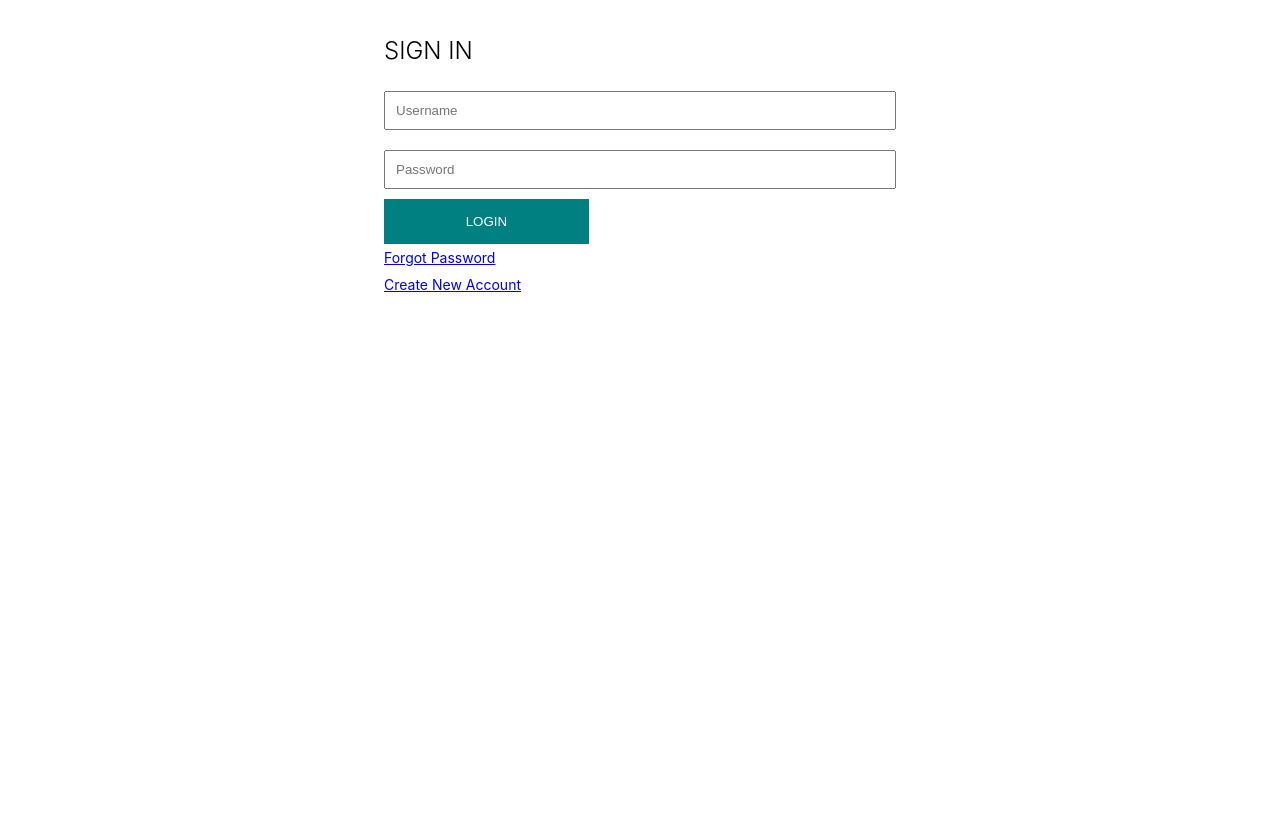
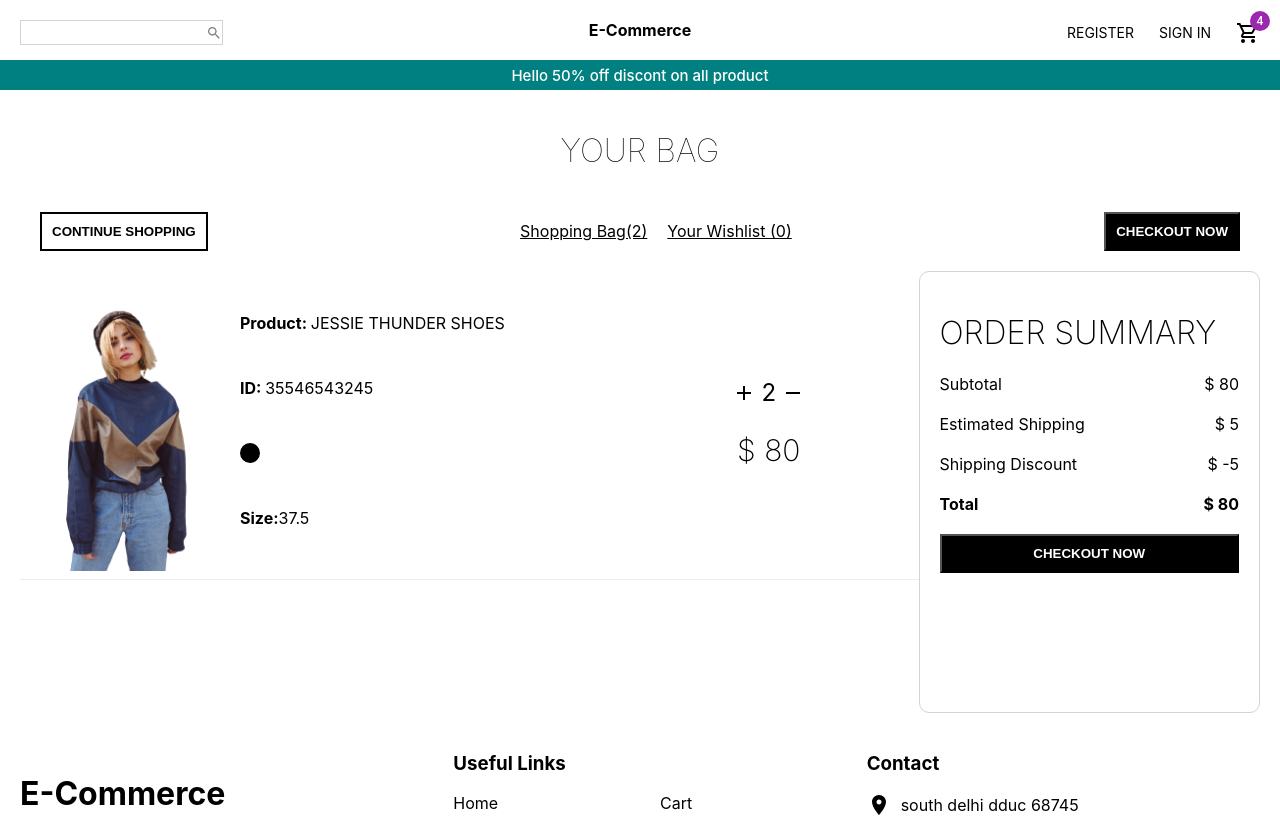
Before and after one commit to FalendraDewangan/ecommerce, a React (Create React App) app: page / in a window 1280 px wide. Shown: the top 817 px of the page. Built offline with nearby package versions, Linux system fonts and the light colour scheme.

Commit message:
Adding cart Page

```diff
--- a/src/App.js
+++ b/src/App.js
@@ -1,5 +1,6 @@
 import './App.css';
-import Login from './pages/Login';
+import Cart from './pages/Cart';
+// import Login from './pages/Login';
 // import Register from './pages/Register';
 // import ProductPage from './pages/ProductPage';
 // import Home from './pages/Home';
@@ -12,7 +13,8 @@ function App() {
       {/* <Productlist/> */}
       {/* <ProductPage/> */}
       {/* <Register/> */}
-      <Login/>
+      {/* <Login/> */}
+      <Cart/>
     </div>
   );
 }
--- /dev/null
+++ b/src/css/Cart.css
@@ -0,0 +1,121 @@
+.cart .wrapper{
+    padding: 20px;
+}
+
+.cart .wrapper .title{
+    font-weight: 100;
+    text-align: center;
+}
+
+.cart .top{
+    padding: 20px;
+    display: flex;
+    align-items: center;
+    justify-content: space-between;
+}
+
+.cart .top button{
+    padding: 10px;
+    font-weight: 600;
+    cursor: pointer;
+}
+
+.cart .top .topText{
+    margin: 0px 10px;
+    text-decoration: underline;
+    cursor: pointer;
+    font-weight: 600px;
+}
+
+.cart .bottom{
+    display: flex;
+   justify-content: space-between;
+}
+
+.cart .bottom .info{
+    flex: 3;
+}
+
+.cart .bottom .product{
+    display: flex;
+    justify-content: space-between;
+}
+
+.cart .bottom .productDetail{
+    flex: 2;
+    display: flex;
+}
+
+.cart .bottom .productDetail img{
+    width: 200px;
+}
+
+.cart .bottom .detail{
+    padding: 20px;
+    display: flex;
+    flex-direction: column;
+    justify-content: space-around;
+}
+
+.cart .bottom .priceDetail{
+    flex: 1;
+    display: flex;
+    justify-content: center;
+    align-items: center;
+    flex-direction: column;
+}
+
+.cart .bottom .productColor{
+    width: 20px;
+    height: 20px;
+    border-radius: 50%;
+}
+
+.cart .productAmountContainer{
+    display: flex;
+    align-items: center;
+    margin-bottom: 20px;
+}
+
+.cart .productAmountContainer .productAmount{
+    font-size: 24px;
+    margin: 5px;
+}
+
+.cart .priceDetail .productPrice{
+    font-size: 30px;
+    font-weight: 200;
+}
+
+.cart hr{
+    border: none;
+    height: 1px;
+    background-color: #eee;
+}
+
+.cart .bottom .summary{
+    flex: 1;
+    border: 0.5px solid lightgray;
+    border-radius: 10px;
+    padding: 20px;
+    height: 50vh;
+    overflow-y: scroll;
+}
+
+.cart .bottom .summary .summaryTitle{
+    font-weight: 200;
+}
+
+.cart .bottom .summary .summaryItem{
+    margin: 20px 0px;
+    display: flex;
+    justify-content: space-between;
+}
+
+.cart .bottom .summary button{
+    width: 100%;
+    padding: 10px;
+    background-color: black;
+    color: white;
+    font-weight: 600;
+}
--- /dev/null
+++ b/src/pages/Cart.js
@@ -0,0 +1,75 @@
+import Navbar from '../components/Navbar'
+import Announcement from '../components/Announcement'
+import Footer from '../components/Footer'
+import '../css/Cart.css'
+import { Add, Remove } from '@mui/icons-material'
+
+const Cart = () => {
+  return (
+    <div className="cart">
+      <Navbar />
+      <Announcement />
+      <div className="wrapper">
+        <h1 className="title">YOUR BAG</h1>
+        <div className="top">
+          <button style={{ border: "2px solid black", backgroundColor: "transparent" }}>CONTINUE SHOPPING</button>
+          <div className="topTexts">
+            <span className="topText">Shopping Bag(2)</span>
+            <span className="topText">Your Wishlist (0)</span>
+          </div>
+          <button style={{ backgroundColor: "black", color: "white" }}>CHECKOUT NOW</button>
+        </div>
+        <div className="bottom">
+          <div className="info">
+            <div className="product">
+              <div className="productDetail">
+                <img src="/static/3.png" alt="" />
+                <div className="detail">
+                  <div className="name"><b>Product: </b>JESSIE THUNDER SHOES</div>
+                  <div className="id"><b>ID: </b>35546543245</div>
+                  <div className="productColor" style={{ backgroundColor: "black" }} />
+                  <div className="productSize"><b>Size:</b>37.5</div>
+                </div>
+              </div>
+              <div className="priceDetail">
+                <div className="productAmountContainer">
+                  <Add/>
+                  <div className="productAmount">2</div>
+                  <Remove/>
+                </div>
+                <div className="productPrice">$ 80</div>
+              </div>
+            </div>
+            <hr />
+          </div>
+          <div className="summary">
+            <h1 className="summaryTitle">ORDER SUMMARY</h1>
+            <div className="summaryItem">
+              <span className="summaryItemText">Subtotal</span>
+              <span className="summaryItemPrice">$ 80</span>
+            </div>
+
+            <div className="summaryItem">
+              <span className="summaryItemText">Estimated Shipping</span>
+              <span className="summaryItemPrice">$ 5</span>
+            </div>
+
+            <div className="summaryItem">
+              <span className="summaryItemText">Shipping Discount</span>
+              <span className="summaryItemPrice">$ -5</span>
+            </div>
+
+            <div className="summaryItem">
+              <span className="summaryItemText"><b>Total</b></span>
+              <span className="summaryItemPrice"><b>$ 80</b></span>
+            </div>
+            <button>CHECKOUT NOW</button>
+          </div>
+        </div>
+      </div>
+      <Footer />
+    </div>
+  )
+}
+
+export default Cart
```
